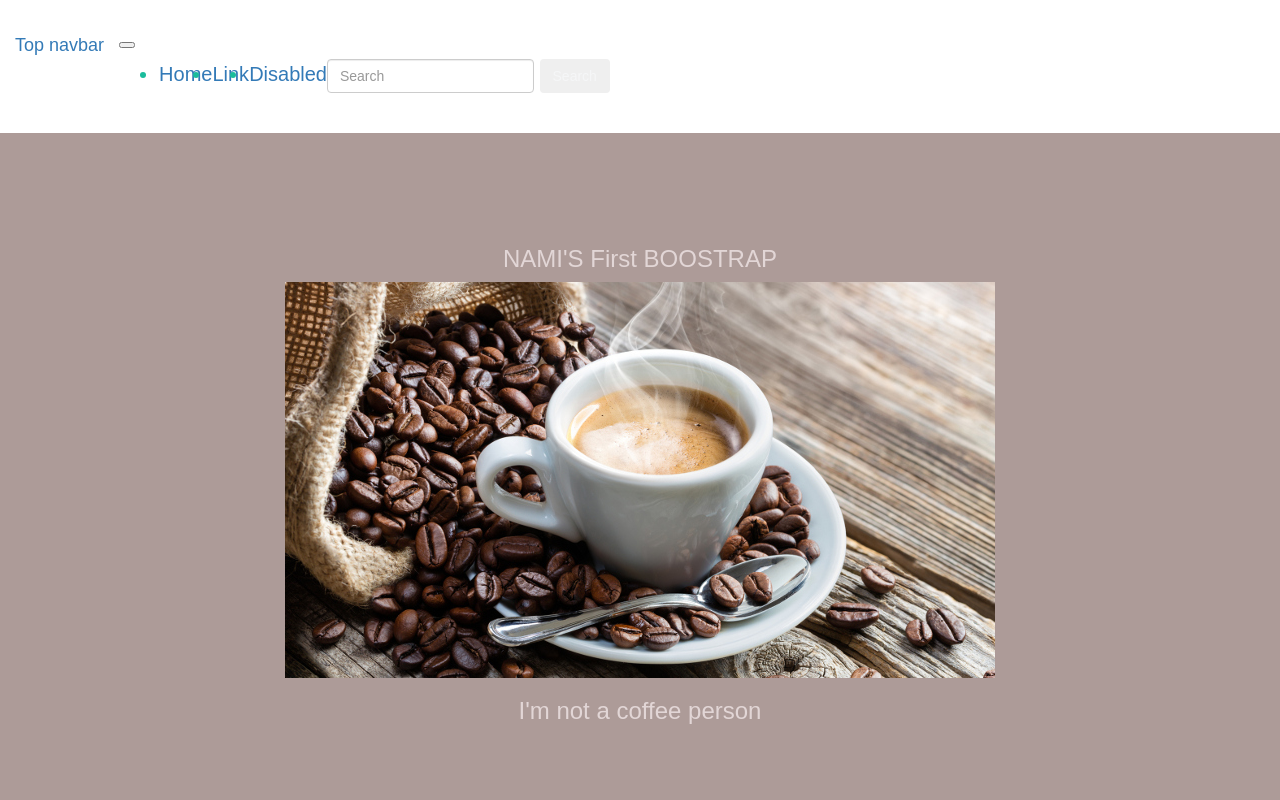
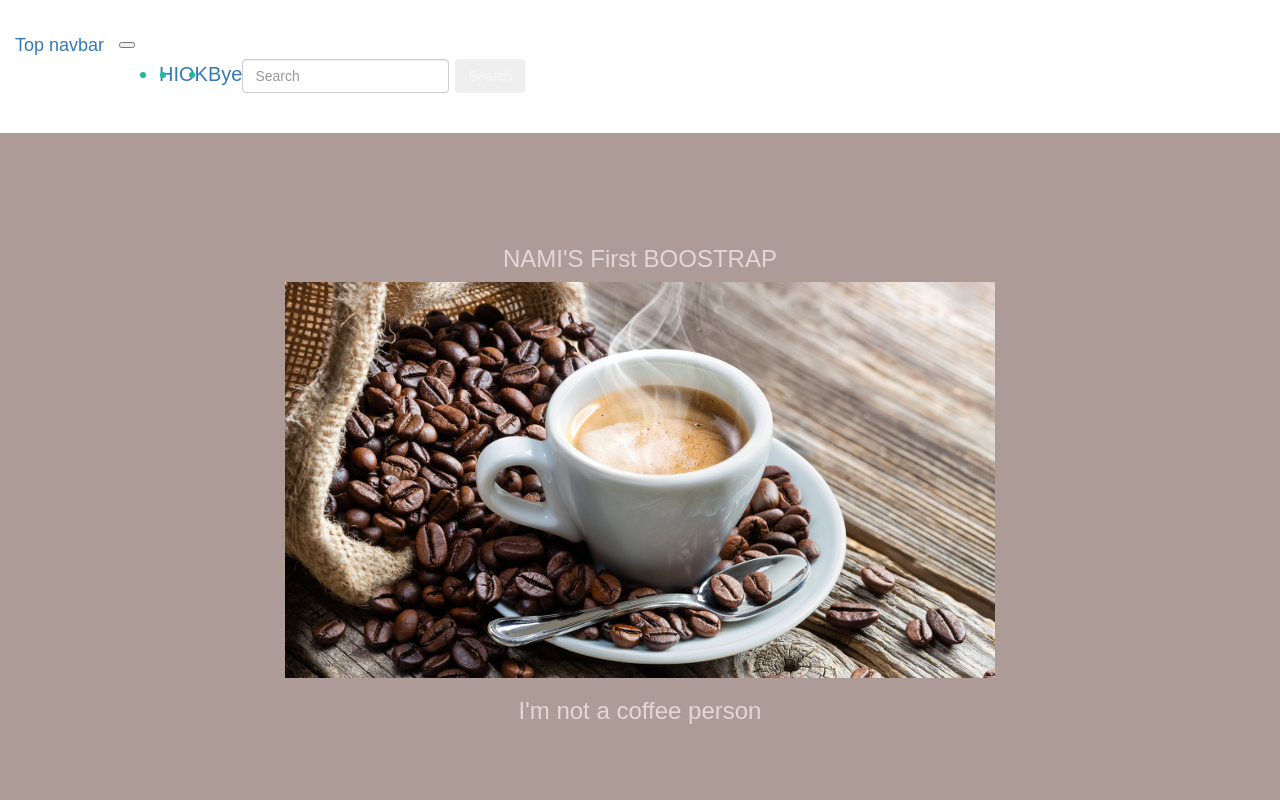
Before and after one commit to namnameeroo/namnameeroo.github.io, a plain HTML site: page index.html in a window 1280 px wide. Shown: the top 800 px of the page. Drawn offline with nearby package versions, Linux system fonts and the light colour scheme.

Commit message:
Update index.html

```diff
--- a/index.html
+++ b/index.html
@@ -58,13 +58,13 @@
             <div class="collapse navbar-collapse" id="navbarCollapse">
               <ul class="navbar-nav mr-auto">
                 <li class="nav-item active">
-                  <a class="nav-link" href="#">Home <span class="sr-only">(current)</span></a>
+                  <a class="nav-link" href="#"> HI <br><span class="sr-only">(current)</span></a>
                 </li>
                 <li class="nav-item">
-                  <a class="nav-link" href="#">Link</a>
+                  <a class="nav-link" href="#"> OK <br></a>
                 </li>
                 <li class="nav-item">
-                  <a class="nav-link disabled" href="#" tabindex="-1" aria-disabled="true">Disabled</a>
+                  <a class="nav-link" href="#" tabindex="-1" aria-disabled="true">Bye</a>
                 </li>
               </ul>
               <form class="form-inline mt-2 mt-md-0">
```
